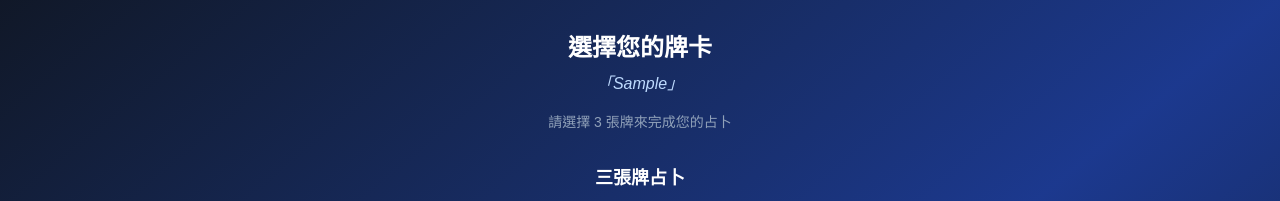
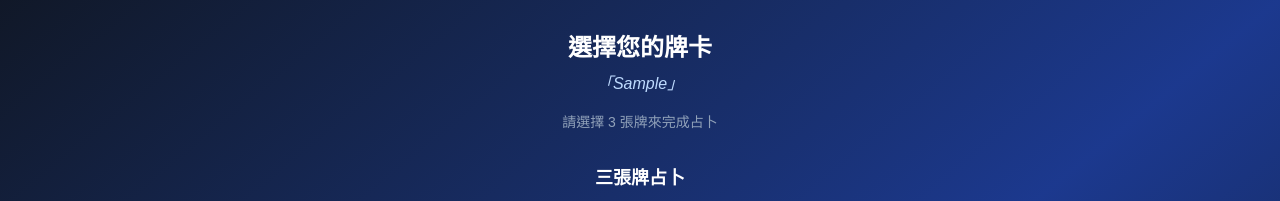
Before and after one commit to wade0615/wade-through-tarot, a Next.js app in the folder client/: page / in a window 1280 px wide. Both pictures are taken after typing "Sample" into the empty fields and a click on the button "開始占卜". Shown: the top 201 px of the page. Built offline with nearby package versions, Linux system fonts and the light colour scheme.

Commit message:
feat: 更新從牌堆中移除已抽出的牌

```diff
--- a/client/src/app/page.tsx
+++ b/client/src/app/page.tsx
@@ -120,7 +120,7 @@ export default function Home() {
           </p>
         )}
         <p className="text-sm text-slate-400">
-          請選擇 {getMaxCards()} 張牌來完成您的占卜
+          請選擇 {getMaxCards()} 張牌來完成占卜
         </p>
       </div>
 
--- a/client/src/components/CardDeck.tsx
+++ b/client/src/components/CardDeck.tsx
@@ -35,9 +35,10 @@ export function CardDeck({
 
   const handleCardClick = (card: TarotCard) => {
     if (!canAddCard()) return;
-
     const isReversed = getRandomReversed();
     onCardSelect?.(card, isReversed);
+    // 從牌堆中移除已抽出的牌
+    setShuffledCards(prev => prev.filter(c => c.id !== card.id));
   };
 
   const isCardSelected = (cardId: string) => {
```
